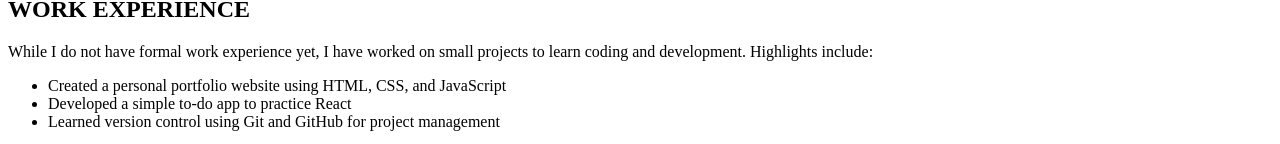
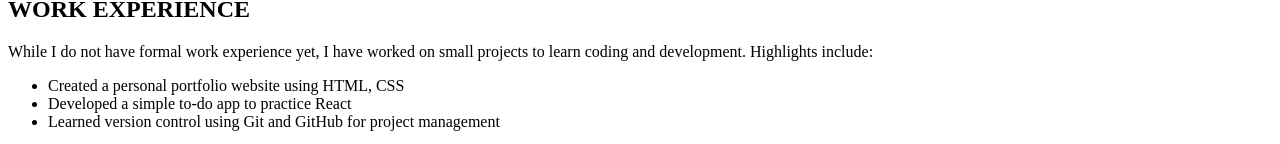
Before and after one commit to harshitsinghnayal/resume, a plain HTML site: page index.html in a window 1280 px wide. Shown: the part 664-808 px from the top of the page. Drawn offline with Linux system fonts and the light colour scheme.

Commit message:
new changes

```diff
--- a/index.html
+++ b/index.html
@@ -68,7 +68,7 @@
                 While I do not have formal work experience yet, I have worked on small projects to learn coding and development. Highlights include:
             </p>
             <ul>
-                <li>Created a personal portfolio website using HTML, CSS, and JavaScript</li>
+                <li>Created a personal portfolio website using HTML, CSS</li>
                 <li>Developed a simple to-do app to practice React</li>
                 <li>Learned version control using Git and GitHub for project management</li>
             </section>
```
